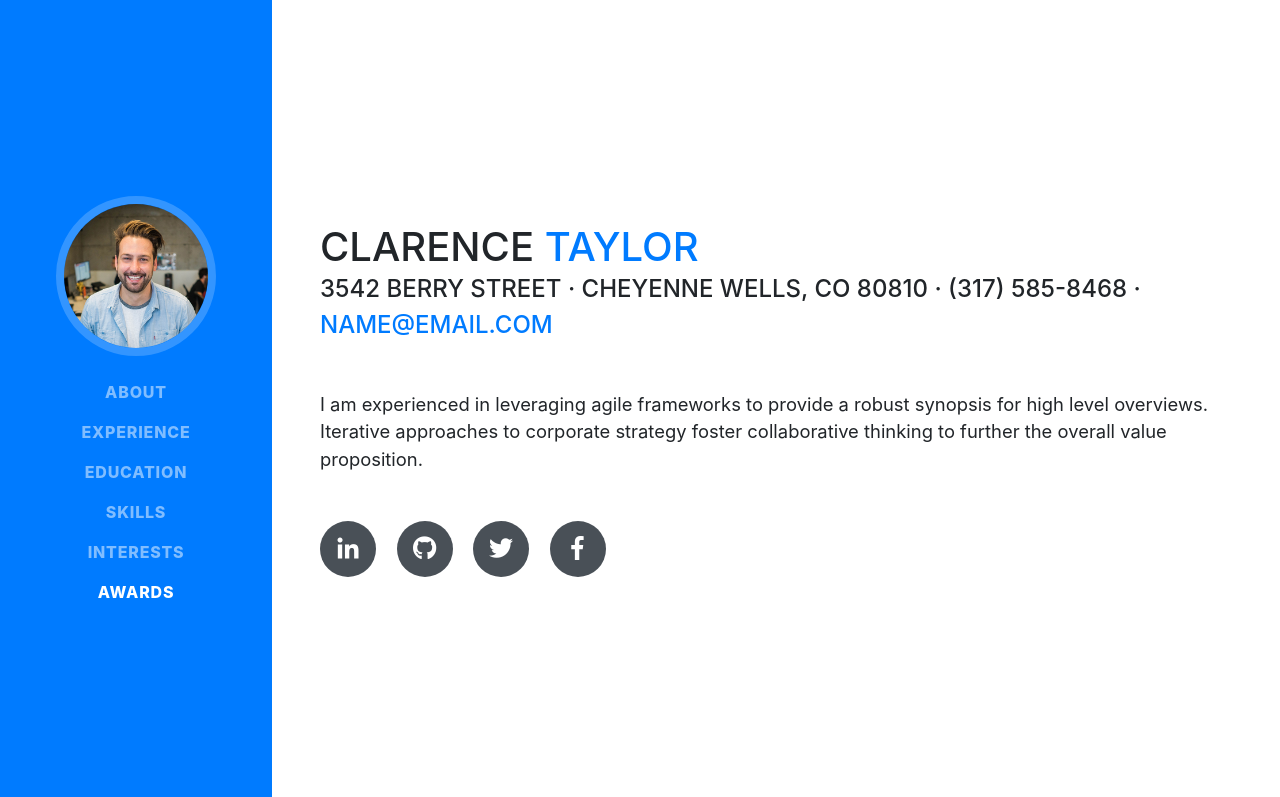
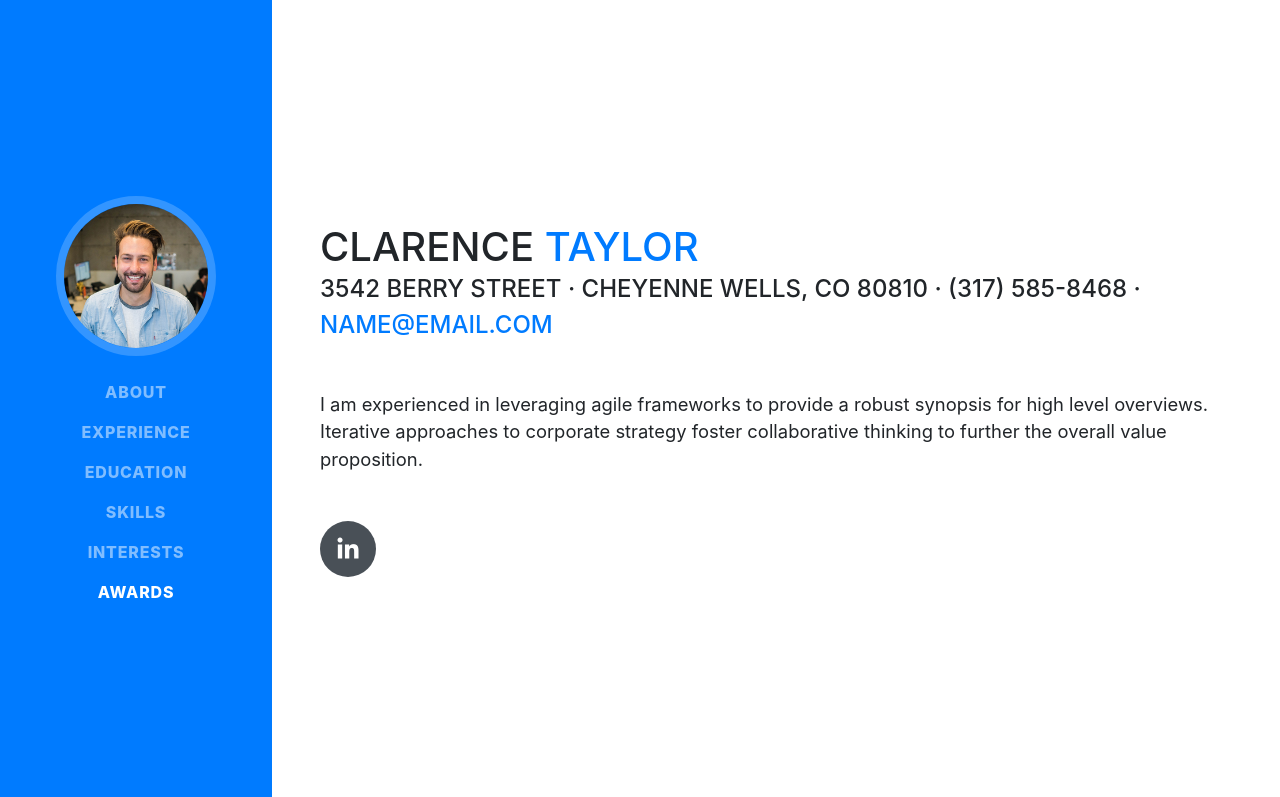
Before and after one commit to mbeinlich/mbeinlich.github.io, a website with bundled scripts: page index.html in a window 1280 px wide. Shown: the top 797 px of the page. Built offline with nearby package versions, Linux system fonts and the light colour scheme; a web font is replaced by a local one.

Commit message:
linkedin

```diff
--- a/index.html
+++ b/index.html
@@ -71,19 +71,10 @@
           </div>
           <p class="lead mb-5">I am experienced in leveraging agile frameworks to provide a robust synopsis for high level overviews. Iterative approaches to corporate strategy foster collaborative thinking to further the overall value proposition.</p>
           <div class="social-icons">
-            <a href="#">
+            <a href="https://www.linkedin.com/in/madelinebeinlich/">
               <i class="fab fa-linkedin-in"></i>
             </a>
-            <a href="#">
-              <i class="fab fa-github"></i>
-            </a>
-            <a href="#">
-              <i class="fab fa-twitter"></i>
-            </a>
-            <a href="#">
-              <i class="fab fa-facebook-f"></i>
-            </a>
-          </div>
+            </div>
         </div>
       </section>
 
```
